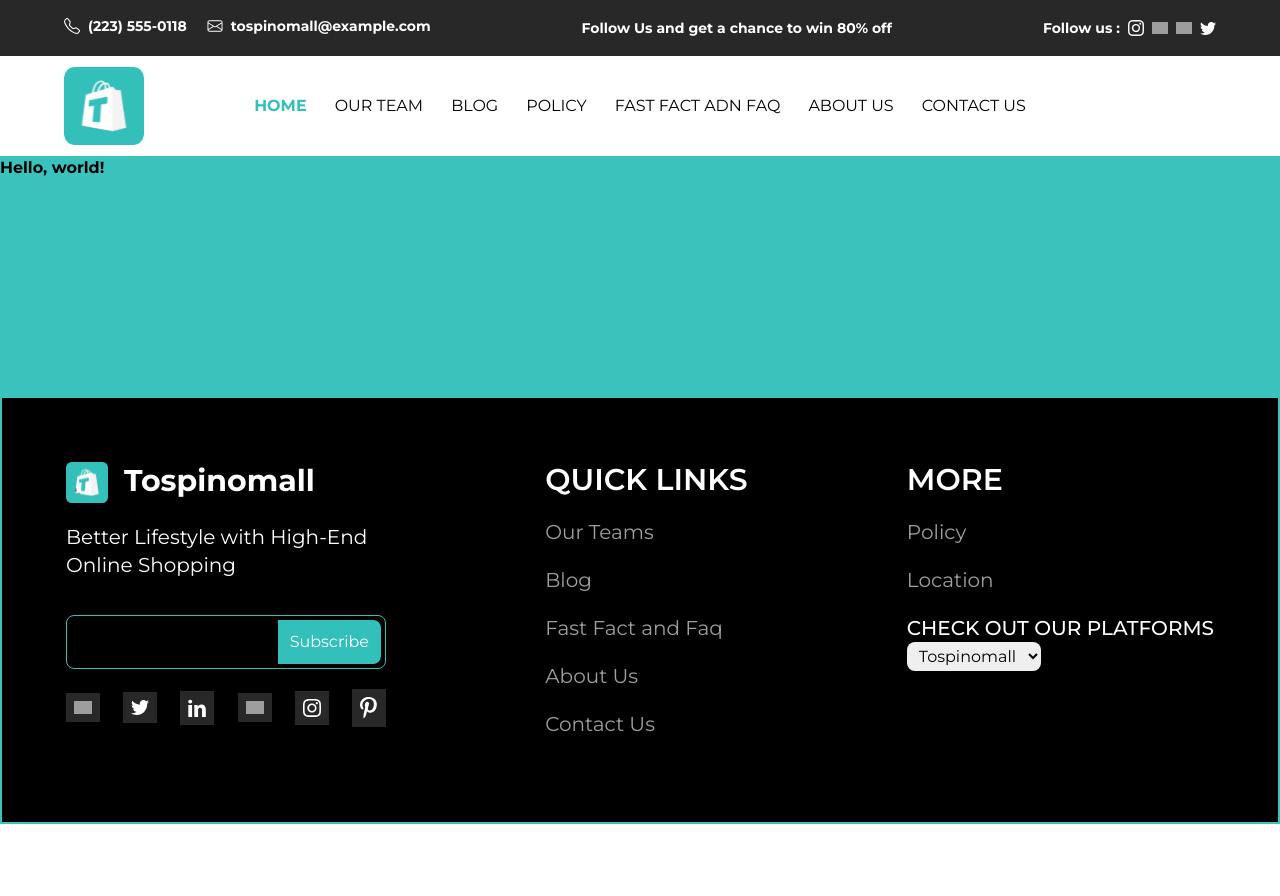
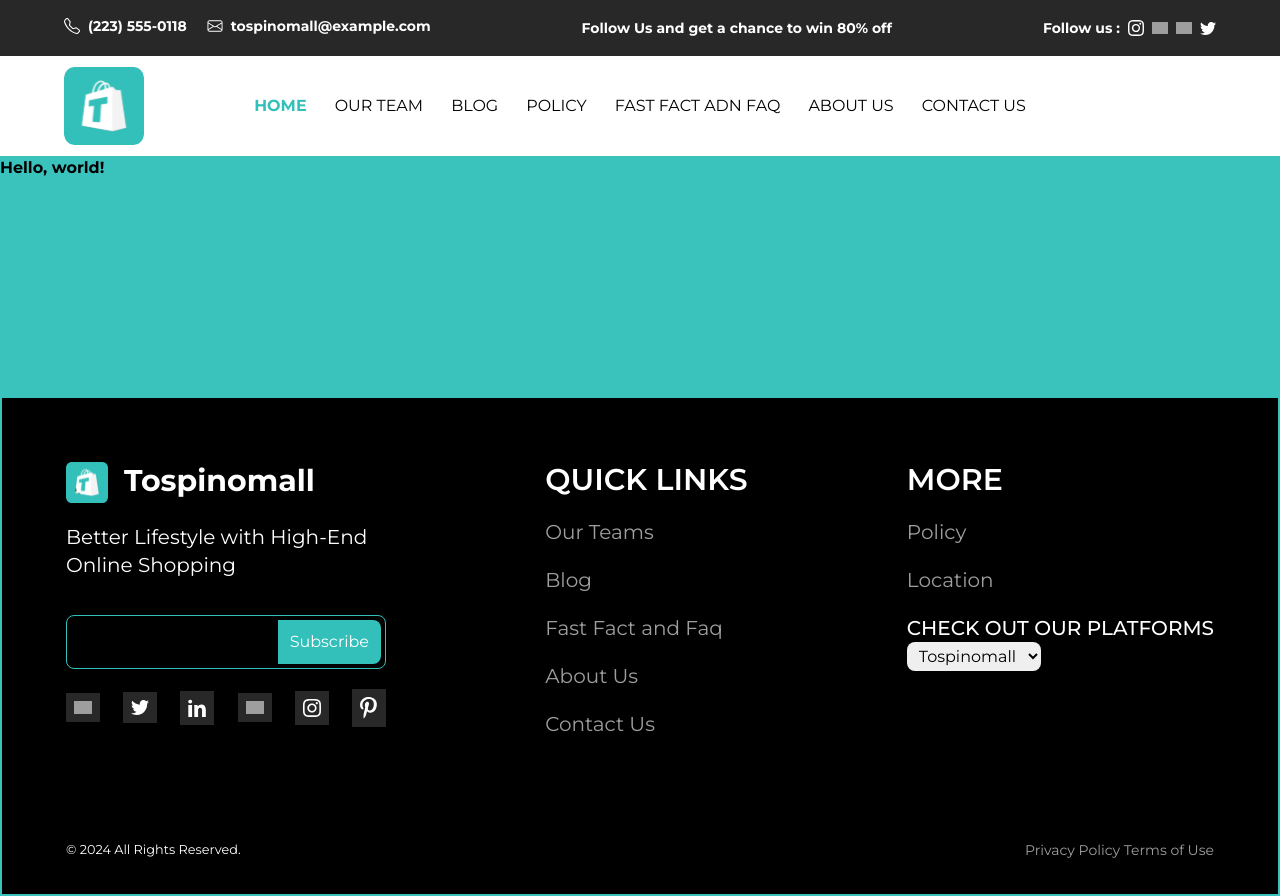
Before and after one commit to Antor1155/Tospinomall-frontend, a Next.js app: page / in a window 1280 px wide. Before the commit the page ends 824 px from the top, so only its background shows below. Built offline with nearby package versions, Linux system fonts and the light colour scheme; grey boxes are pictures that could not be loaded.

Commit message:
footer design complete

```diff
--- a/components/Footer/Footer.jsx
+++ b/components/Footer/Footer.jsx
@@ -3,16 +3,16 @@ import Link from "next/link";
 
 const Footer = () => {
     return (
-        <footer className="px-[5%] pt-16 pb-16 bg-black relative border-2 border-tospino text-white">
+        <footer className="px-[5%] pt-16 pb-8 bg-black relative border-2 border-tospino text-white">
             {/* <Image
                 src="/images/footerbg.png"
                 fill
                 className="z-0"
             /> */}
 
-            <section className="z-10 relative flex justify-between">
+            <section className="z-10 relative flex justify-between flex-wrap">
 
-                <div className="w-80">
+                <div className="w-80 mb-10">
                     <h2 className="font-bold text-3xl mb-5">
                         <Image
                             src="/icons/tospinomall.svg"
@@ -99,7 +99,7 @@ const Footer = () => {
                     </div>
                 </div>
 
-                <div>
+                <div className="mb-10">
                     <p className="text-3xl font-semibold mb-5">QUICK LINKS</p>
 
                     <Link href="" className="text-xl font-normal text-dim-text block mb-5"> Our Teams </Link>
@@ -127,6 +127,15 @@ const Footer = () => {
                 </div>
 
             </section>
+
+            <div className="flex justify-between items-center flex-wrap w-full mt-10 ">
+                <small>© 2024 All Rights Reserved.</small>
+
+                <div>
+                    <Link href="" className="text-sm text-dim-text"> Privacy Policy </Link>
+                    <Link href="" className="text-sm text-dim-text"> Terms of Use </Link>
+                </div>
+            </div>
         </footer>
     );
 };
```
